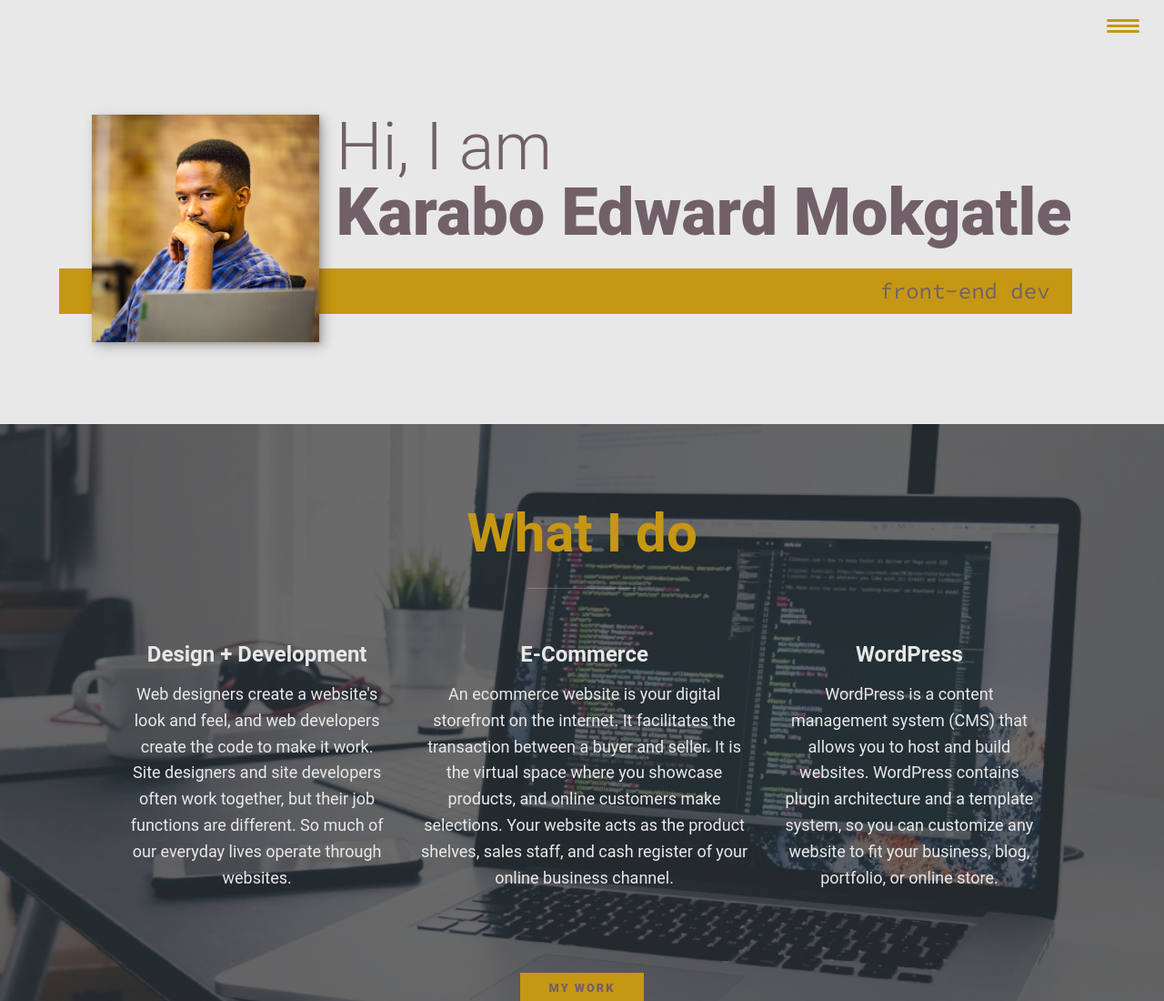
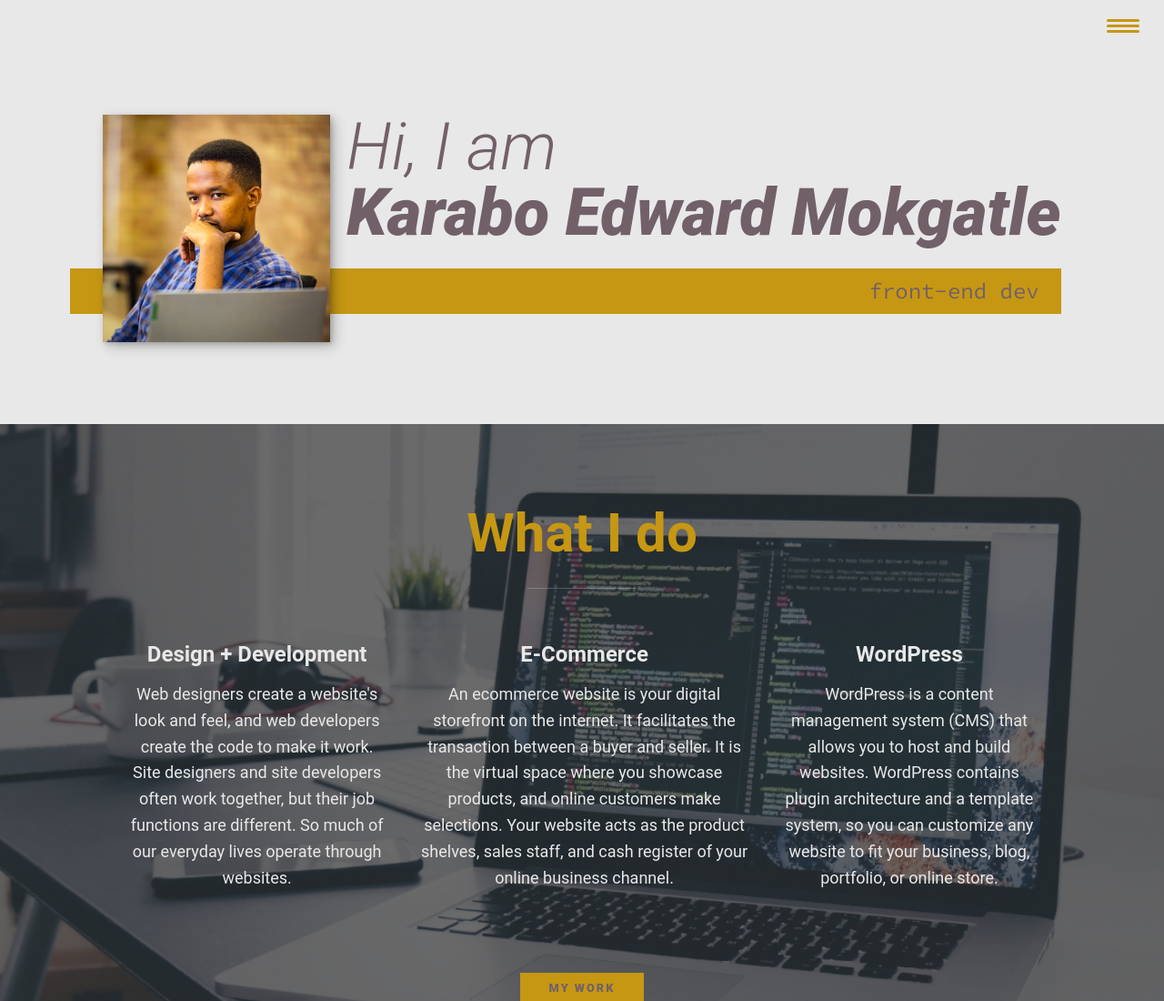
Before and after one commit to KayRaps/KARMOK515_BCL2401_B_KARABOMOKGATLE_SDF08, a plain HTML site: page index.html in a window 1280 px wide. Shown: the top 1100 px of the page at 91% size. Drawn offline with nearby package versions, Linux system fonts and the light colour scheme; files that its build step writes are made by us from their sources; files whose address does not match are found by name.

Commit message:
I used the same fonts and linked my css with my html

```diff
--- a/index.html
+++ b/index.html
@@ -7,10 +7,9 @@
         <link rel="stylesheet" href="https://cdnjs.cloudflare.com/ajax/libs/normalize/7.0.0/normalize.min.css">
         <link rel="stylesheet" href="https://cdnjs.cloudflare.com/ajax/libs/font-awesome/5.11.2/css/all.css" integrity="sha256-46qynGAkLSFpVbEBog43gvNhfrOj+BmwXdxFgVK/Kvc=" crossorigin="anonymous" />
 
-        <!-- Update these with your own fonts -->
         <link href="https://fonts.googleapis.com/css?family=Source+Code+Pro:400,900|Source+Sans+Pro:300,900&display=swap" rel="stylesheet">
 
-        <link rel="stylesheet" href="css/style.css">
+        <link rel="stylesheet" href="style.css">
 
     </head>
     <body>
@@ -34,7 +33,7 @@
         <!-- Introduction section -->
         <section class="intro" id="home">
             <h1 class="section__title section__title--intro">
-                Hi, I am <strong>Karabo Edward Mokgatle</strong>
+               <i>Hi, I am <strong>Karabo Edward Mokgatle</strong></i>
             </h1>
             <p class="section__subtitle section__subtitle--intro">front-end dev</p>
             <img src="img/Kay-Mokgatle.jpg" alt="a of Karabo Mokgatle holding his mouth" class="intro__img">
```
